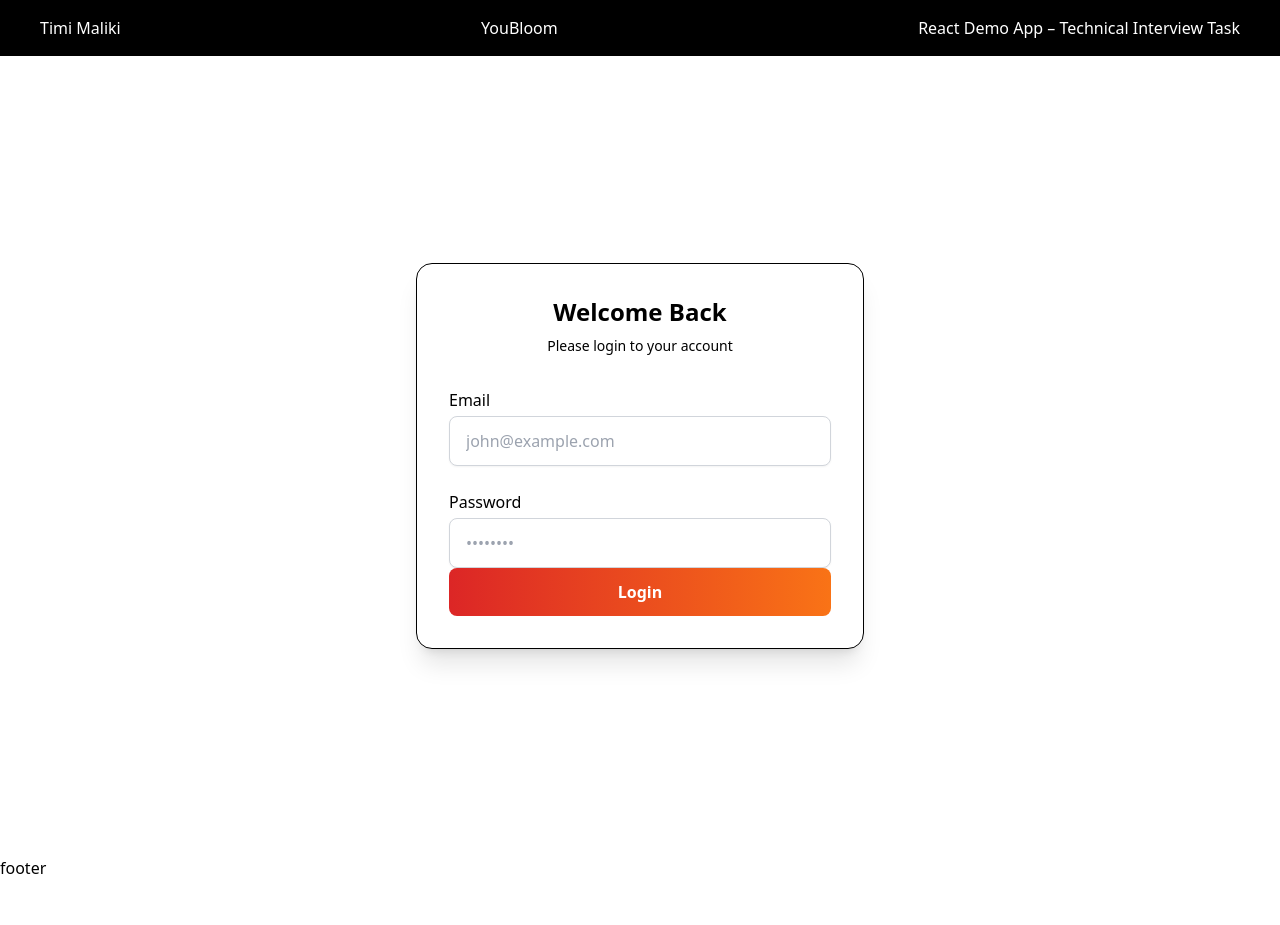
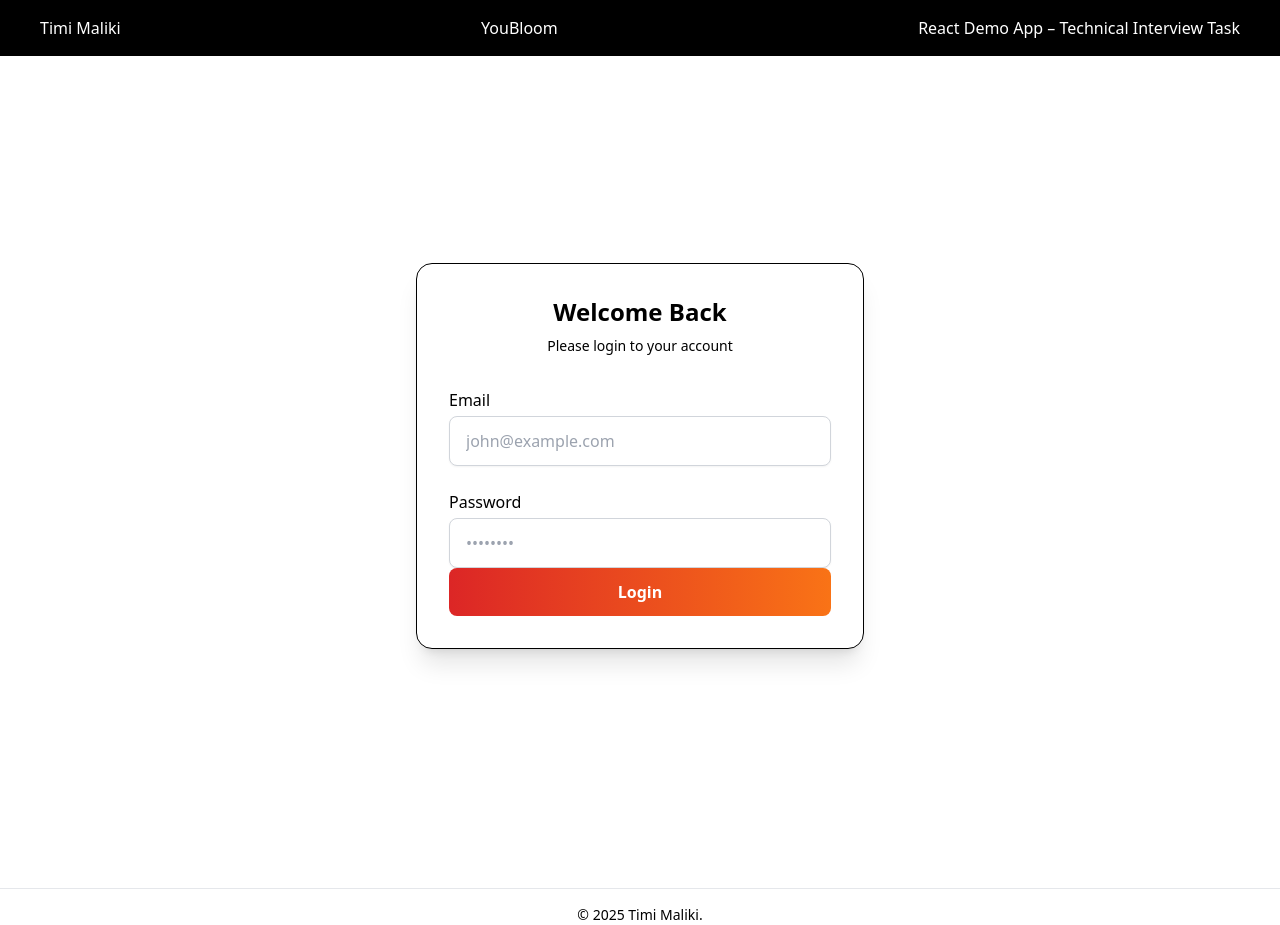
Before and after one commit to TimiMaliki/React-Demo-App-Technical-Interview-Task-, a React (Create React App) app: page / in a window 1280 px wide. Before the commit the page ends 880 px from the top, so only its background shows below. Built offline with nearby package versions, Linux system fonts and the light colour scheme.

Commit message:
added : footer content

```diff
--- a/src/pages/footer.jsx
+++ b/src/pages/footer.jsx
@@ -1,7 +1,9 @@
 const Footer = () => {
     return (
-        <div>
-            footer
+        <div className="footer text-center">
+     <div className="mt-8 border-t  pt-4 text-center text-sm">
+        &copy; {new Date().getFullYear()}  Timi Maliki.
+      </div>
         </div>
      );
 }
```
